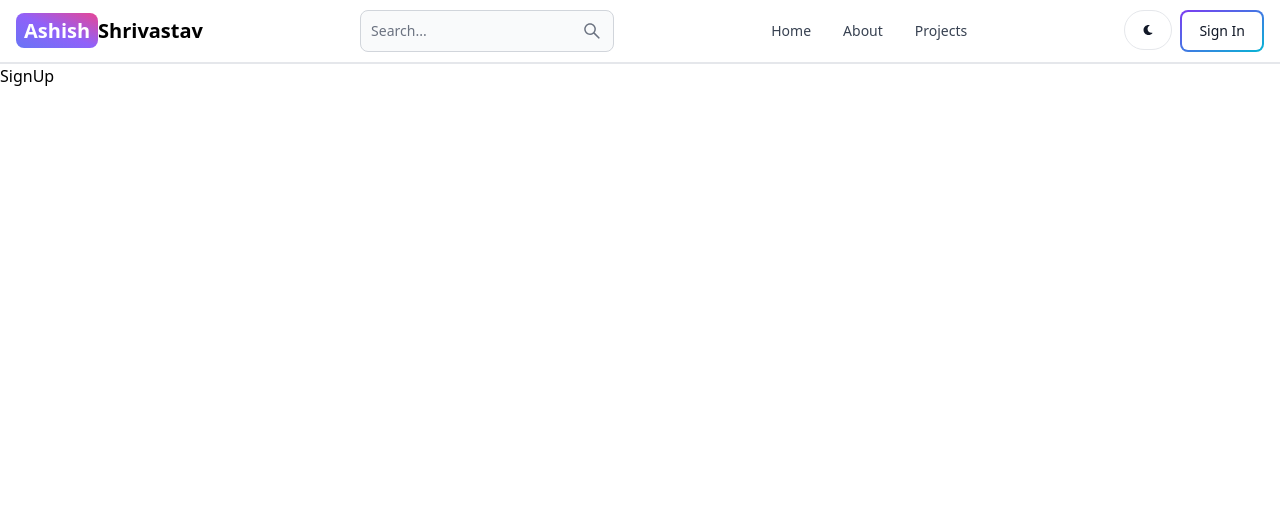
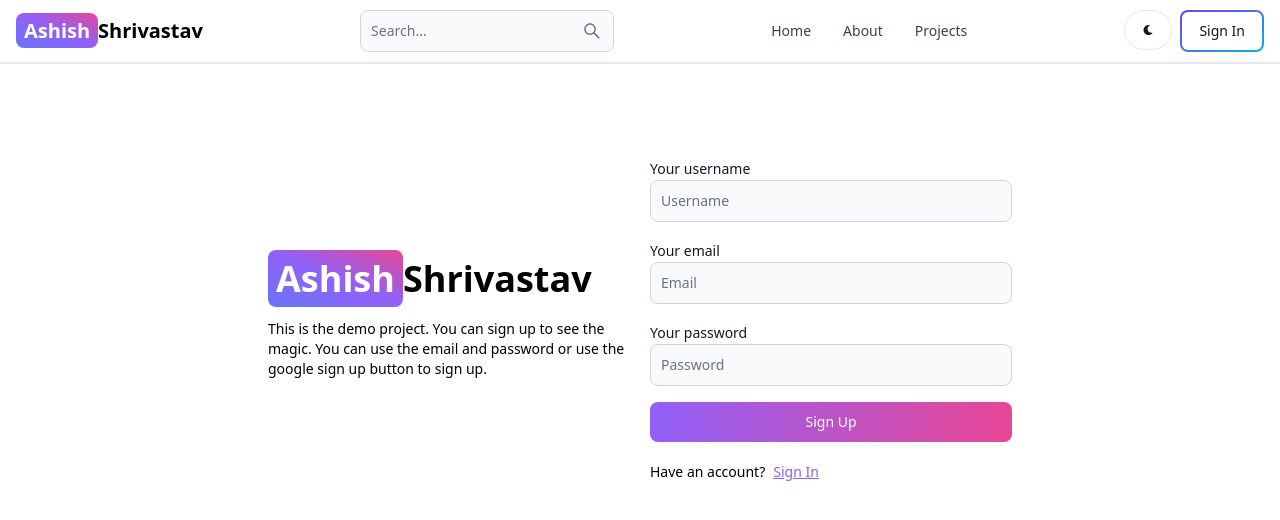
Before and after one commit to shrivastavashish/myBlog, a React (Vite) app in the folder client/: page /signup in a window 1280 px wide. Shown: the top 520 px of the page. Built offline with nearby package versions, Linux system fonts and the light colour scheme.

Commit message:
create signup page

```diff
--- a/client/src/pages/SignUp.jsx
+++ b/client/src/pages/SignUp.jsx
@@ -1,9 +1,45 @@
-import React from 'react'
+import { Button, Label, TextInput } from "flowbite-react";
+import { Link } from "react-router-dom";
 
 export default function SignUp() {
   return (
-    <div>
-      SignUp
+    <div className="min-h-screen mt-20">
+      <div className="flex p-3 max-w-3xl mx-auto flex-col md:flex-row md:items-center gap-5">
+        {/* left */}
+        <div className="flex-1">
+          <Link to="/" className="font-bold dark:text-white text-4xl">
+            <span className="px-2 py-1 bg-gradient-to-tr from-indigo-500 via-purple-500 to-pink-500 rounded-lg text-white">Ashish</span>
+            Shrivastav
+          </Link>
+          <p className="text-sm mt-5">
+            This is the demo project. You can sign up to see the magic. You can use the email and password or use the google sign up button to sign up.
+          </p>
+        </div>
+        {/* right */}
+        <div className="flex-1">
+          <form className="flex flex-col gap-4">
+            <div>
+              <Label value="Your username" />
+              <TextInput type="text" placeholder="Username" id="username" />
+            </div>
+            <div>
+              <Label value="Your email" />
+              <TextInput type="text" placeholder="Email" id="email" />
+            </div>
+            <div>
+              <Label value="Your password" />
+              <TextInput type="password" placeholder="Password" id="password" />
+            </div>
+            <Button gradientDuoTone="purpleToPink" type="submit">
+              Sign Up
+            </Button>
+          </form>
+          <div className='flex gap-2 text-sm mt-5'>
+            <span>Have an account? </span>
+            <Link to="/signin" className="text-purple-500 underline">Sign In</Link>
+          </div>
+        </div>
+      </div>
     </div>
-  )
+  );
 }
```
